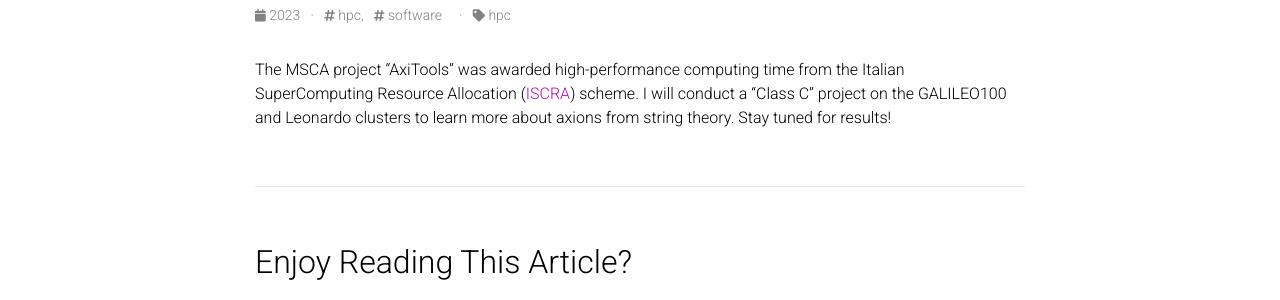
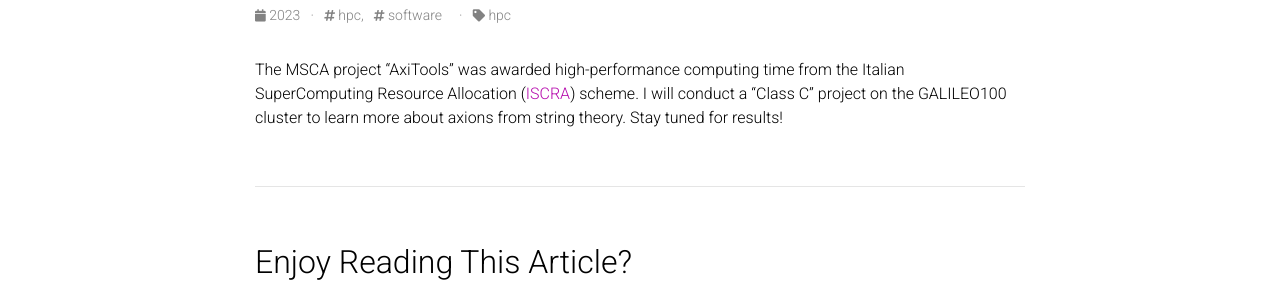
Before and after one commit to sebhoof/sebhoof.github.io, a Jekyll site: the page built from _posts/2023-11-23-grant-iscra_2.md, in a window 1280 px wide. Shown: the part 181-481 px from the top of the page. Built offline with Jekyll 4.4.1, drawn with Linux system fonts in a browser that asks for light colours; comment, search, counter and statistics services are not loaded; a style sheet for code colours, icons or effects is not loaded.

Commit message:
Updated CV.

```diff
--- a/_posts/2023-11-23-grant-iscra_2.md
+++ b/_posts/2023-11-23-grant-iscra_2.md
@@ -8,5 +8,5 @@ categories: hpc
 ---
 
 The MSCA project "AxiTools" was awarded high-performance computing time from the Italian SuperComputing Resource Allocation ([ISCRA](https://www.hpc.cineca.it/hpc-access/access-cineca-resources/iscra-projects/)) scheme.
-I will conduct a "Class C" project on the GALILEO100 and Leonardo clusters to learn more about axions from string theory.
+I will conduct a "Class C" project on the GALILEO100 cluster to learn more about axions from string theory.
 Stay tuned for results!
```
Also changed, not shown: 1 other file.
